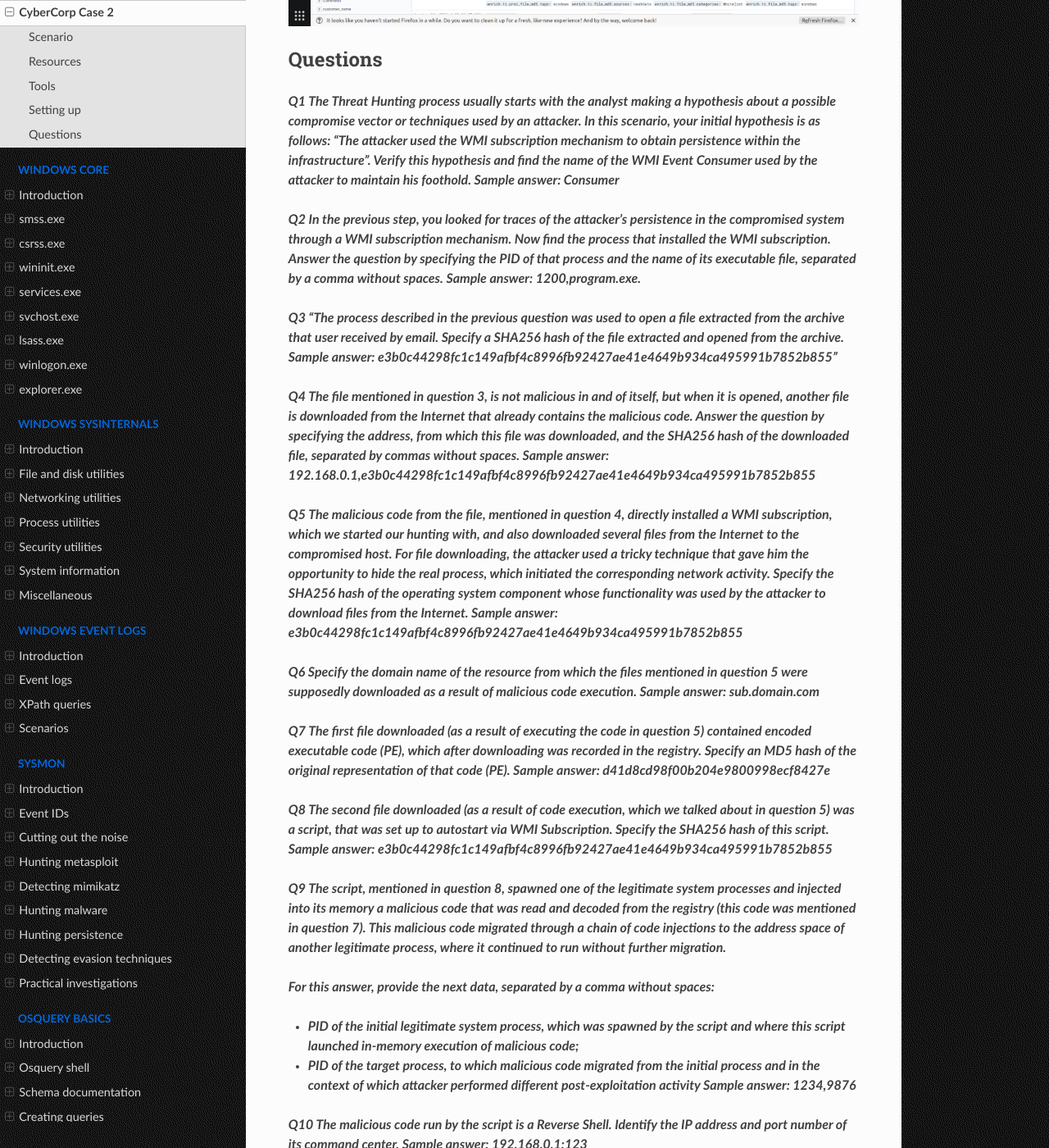
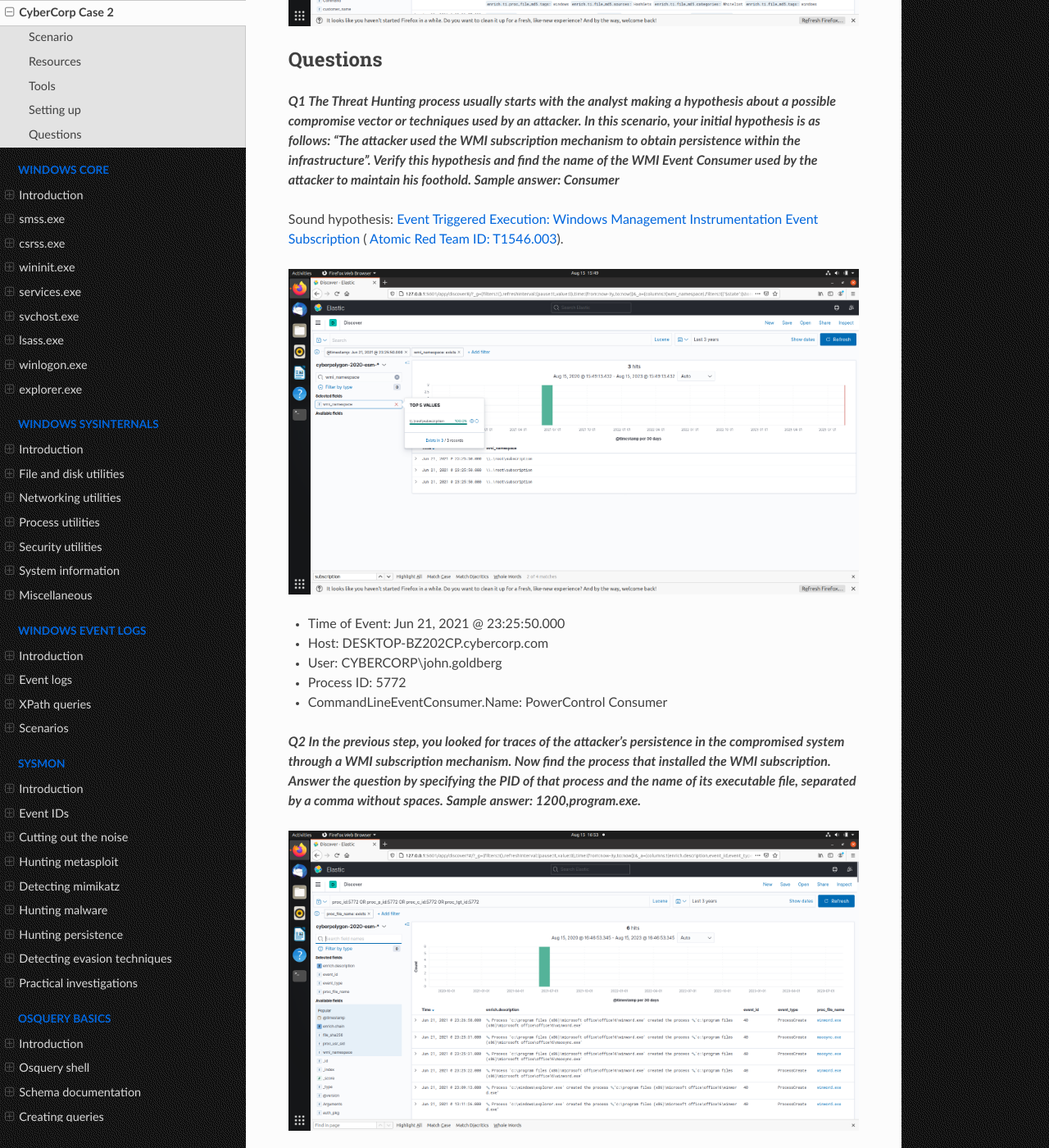
Before and after one commit to tymyrddin/blue-edr, a Sphinx documentation site: the page built from source/docs/cd/cybercorp2.md, in a window 1280 px wide and 1400 px high, scrolled down 1380 px. Shown: the whole window at 82% size. Built offline with Sphinx 7.4.7 and the Read the Docs theme 2.0.0, drawn with Linux system fonts in a browser that asks for light colours; some of the changed text lies outside the part shown.

Commit message:
Cybercorp case 2 challenge first 4 Q

````diff
--- a/source/docs/cd/cybercorp2.md
+++ b/source/docs/cd/cybercorp2.md
@@ -34,19 +34,38 @@
 
 ***Q1 The Threat Hunting process usually starts with the analyst making a hypothesis about a possible compromise vector or techniques used by an attacker. In this scenario, your initial hypothesis is as follows: "The attacker used the WMI subscription mechanism to obtain persistence within the infrastructure". Verify this hypothesis and find the name of the WMI Event Consumer used by the attacker to maintain his foothold. Sample answer: Consumer***
 
+Sound hypothesis: [Event Triggered Execution: Windows Management Instrumentation Event Subscription](https://attack.mitre.org/techniques/T1546/003/) (
+[Atomic Red Team ID: T1546.003](https://github.com/redcanaryco/atomic-red-team/blob/36d49de4c8b00bf36054294b4a1fcbab3917d7c5/atomics/T1546.003/T1546.003.md)).
 
+![wm_namespace](../../_static/images/cybercorp2-2.png)
+
+* Time of Event: Jun 21, 2021 @ 23:25:50.000
+* Host: DESKTOP-BZ202CP.cybercorp.com
+* User: CYBERCORP\john.goldberg
+* Process ID: 5772
+* CommandLineEventConsumer.Name: PowerControl Consumer
 
 ***Q2 In the previous step, you looked for traces of the attacker's persistence in the compromised system through a WMI subscription mechanism. Now find the process that installed the WMI subscription. Answer the question by specifying the PID of that process and the name of its executable file, separated by a comma without spaces. Sample answer: 1200,program.exe.***
 
-
+![proc_file_name](../../_static/images/cybercorp2-3.png)
 
 ***Q3 "The process described in the previous question was used to open a file extracted from the archive that user received by email. Specify a SHA256 hash of the file extracted and opened from the archive. Sample answer: e3b0c44298fc1c149afbf4c8996fb92427ae41e4649b934ca495991b7852b855"***
 
+```text
+proc_id:5772 AND event_type: FileOpen AND *zip*
+```
 
+![sha265 hash](../../_static/images/cybercorp2-4.png)
 
 ***Q4 The file mentioned in question 3, is not malicious in and of itself, but when it is opened, another file is downloaded from the Internet that already contains the malicious code. Answer the question by specifying the address, from which this file was downloaded, and the SHA256 hash of the downloaded file, separated by commas without spaces. Sample answer: 192.168.0.1,e3b0c44298fc1c149afbf4c8996fb92427ae41e4649b934ca495991b7852b855***
 
+```text
+proc_id:5772 AND (event_type: NetworkConnection OR event_type: "FileOpen" OR event_type: "FileCreate")
+```
 
+![found](../../_static/images/cybercorp2-6.png)
+
+![sha265 hash](../../_static/images/cybercorp2-5.png)
 
 ***Q5 The malicious code from the file, mentioned in question 4, directly installed a WMI subscription, which we started our hunting with, and also downloaded several files from the Internet to the compromised host. For file downloading, the attacker used a tricky technique that gave him the opportunity to hide the real process, which initiated the corresponding network activity. Specify the SHA256 hash of the operating system component whose functionality was used by the attacker to download files from the Internet. Sample answer: e3b0c44298fc1c149afbf4c8996fb92427ae41e4649b934ca495991b7852b855***
 
````
Also changed, not shown: other parts of source/docs/cd/cybercorp2.md (+1 -1 lines), source/_static/images/cybercorp2-2.png (added), source/_static/images/cybercorp2-3.png (added), source/_static/images/cybercorp2-4.png (added), source/_static/images/cybercorp2-5.png (added), source/_static/images/cybercorp2-6.png (added).
